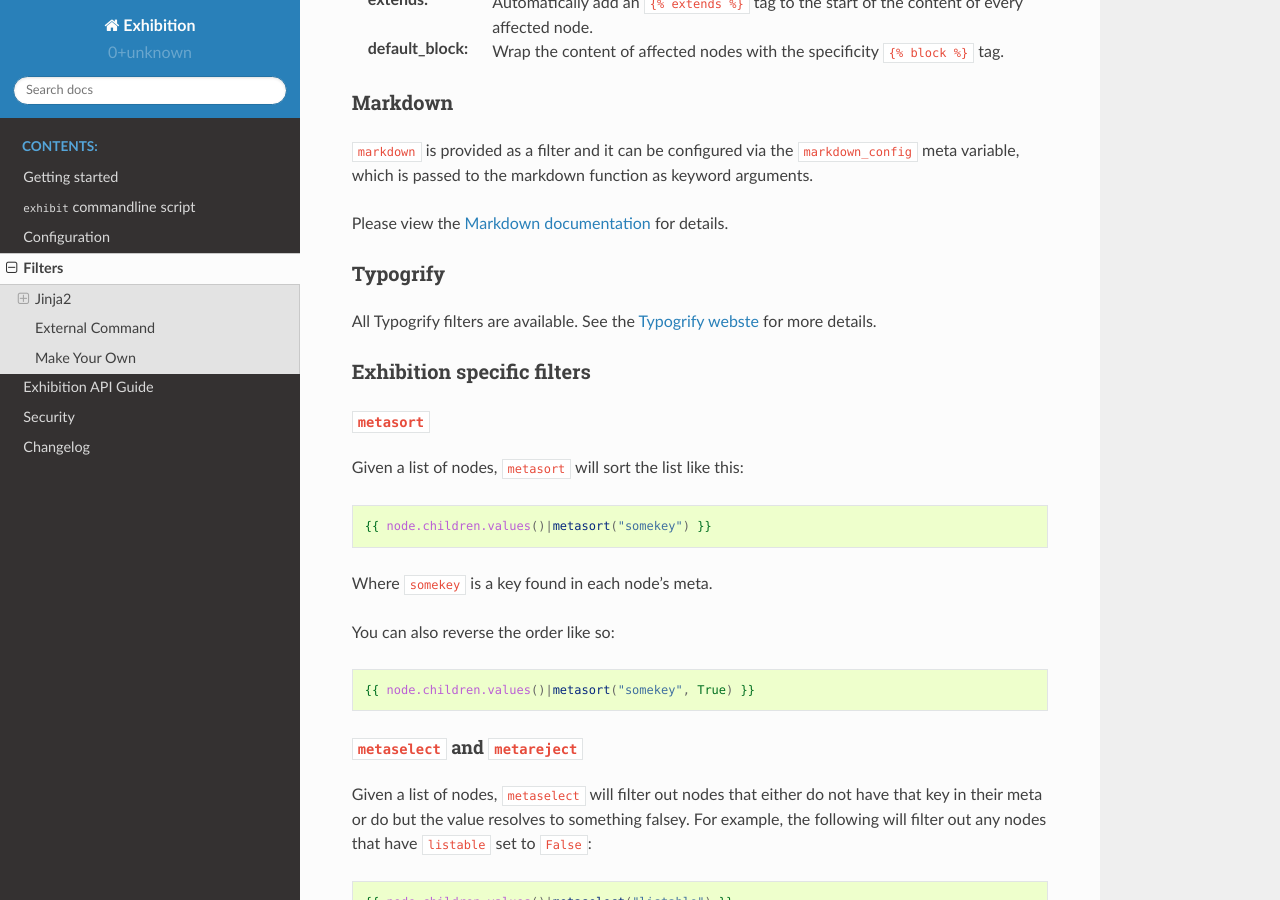
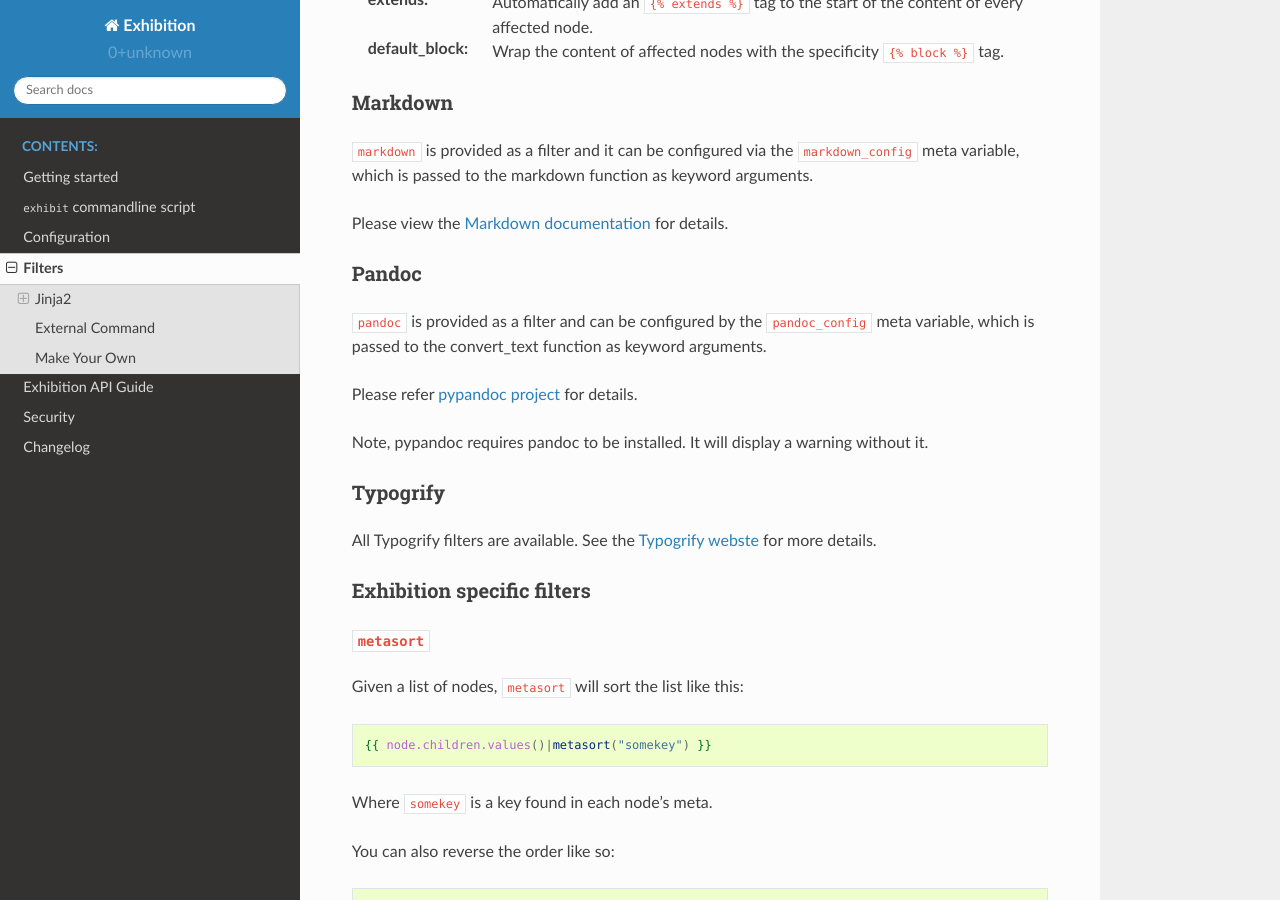
Before and after one commit to moggers87/exhibition, a Sphinx documentation site: the page built from docs/filters.rst, in a window 1280 px wide and 900 px high, scrolled down 639 px. Built offline with Sphinx 7.4.7 and the Read the Docs theme 2.0.0, drawn with Linux system fonts in a browser that asks for light colours.

Commit message:
Add documentation for the pandoc filter

```diff
--- a/docs/filters.rst
+++ b/docs/filters.rst
@@ -41,6 +41,17 @@ Markdown
 keyword arguments.
 
 Please view the `Markdown documentation <https://python-markdown.github.io/>`_ for details.
+
+Pandoc
+^^^^^^
+
+``pandoc`` is provided as a filter and can be configured by the
+``pandoc_config`` meta variable, which is passed to the convert_text function
+as keyword arguments.
+
+Please refer `pypandoc project <https://github.com/bebraw/pypandoc>`_ for details.
+
+Note, pypandoc requires pandoc to be installed. It will display a warning without it.
 
 Typogrify
 ^^^^^^^^^
```
